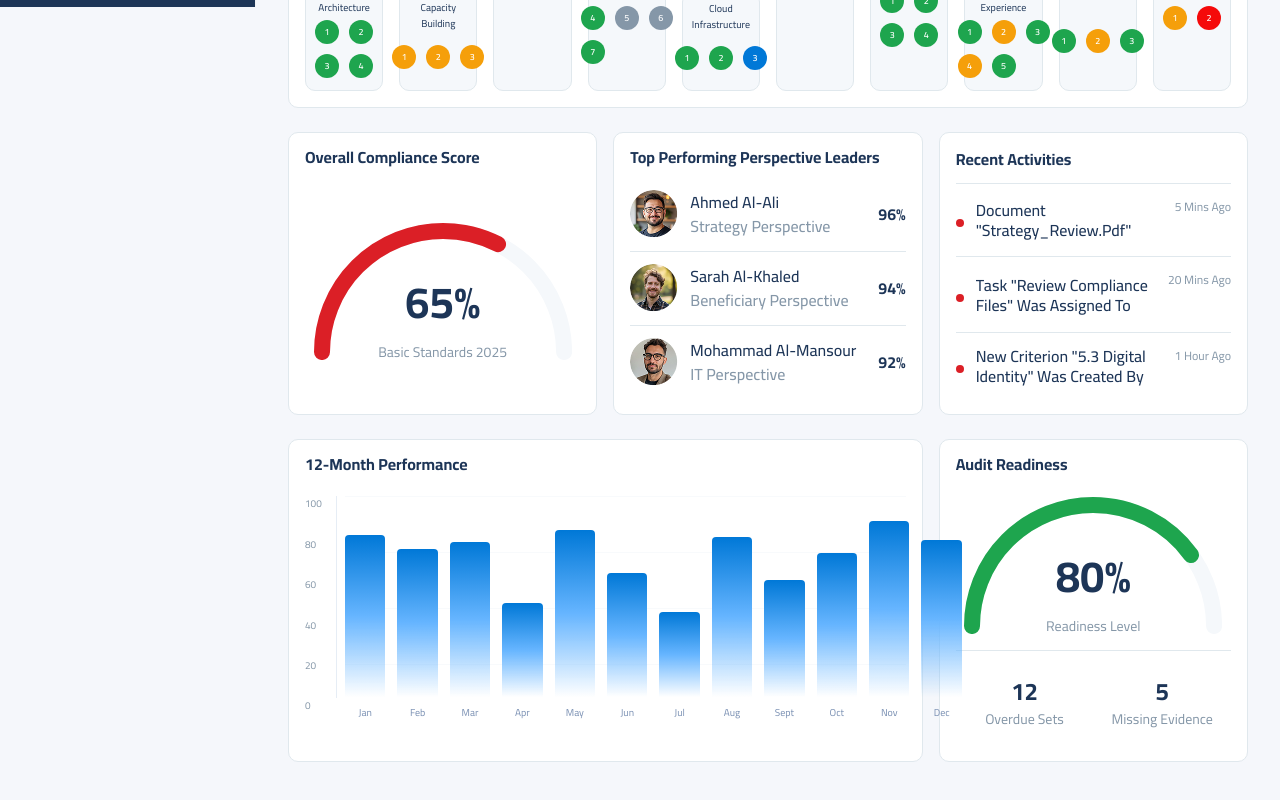
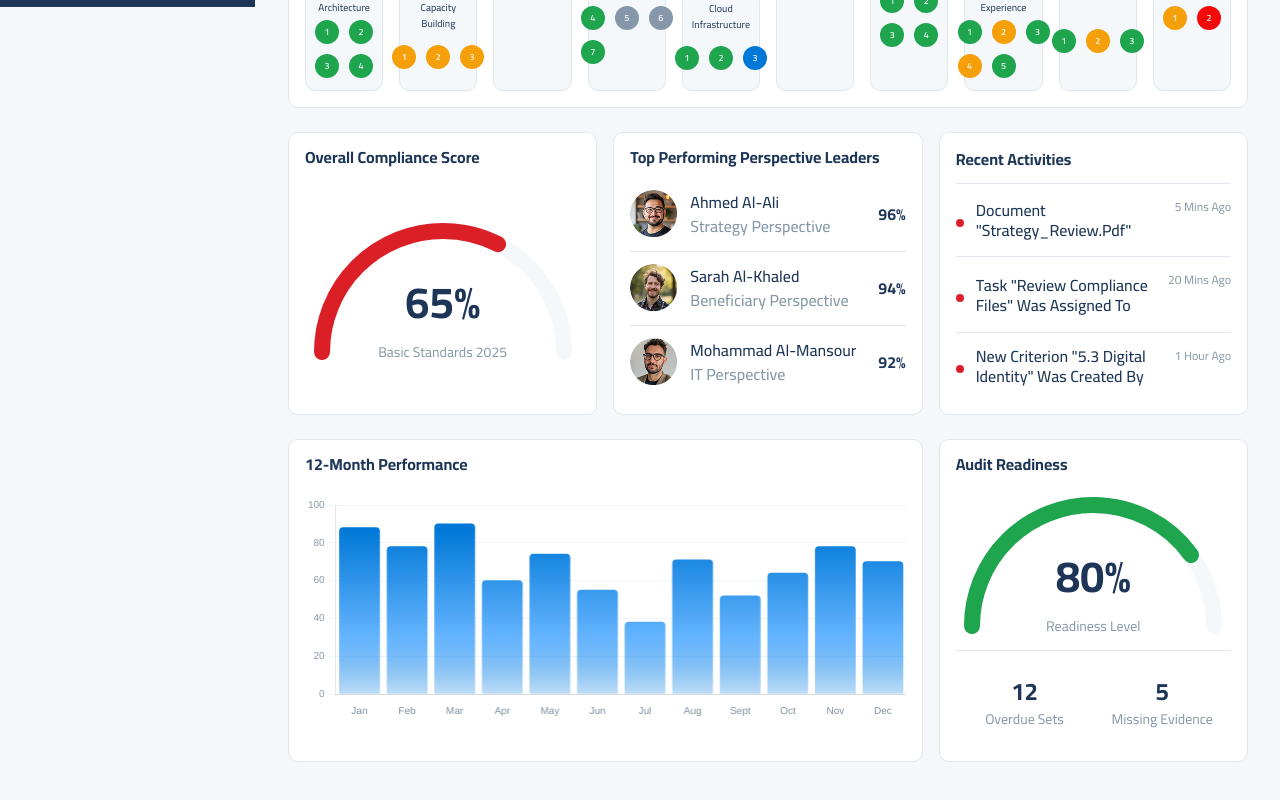
Before and after one commit to waqasshaukat/tahwul-task, a Next.js app: page / in a window 1280 px wide. Shown: the part 793-1593 px from the top of the page. Built offline with nearby package versions, Linux system fonts and the light colour scheme.

Commit message:
Add library for 12-Month Performance chart

```diff
--- a/package.json
+++ b/package.json
@@ -9,8 +9,10 @@
     "lint": "next lint"
   },
   "dependencies": {
+    "chart.js": "^4.5.1",
     "next": "^16.1.6",
     "react": "18.3.1",
+    "react-chartjs-2": "^5.3.1",
     "react-dom": "18.3.1"
   },
   "devDependencies": {
--- a/src/app/page.tsx
+++ b/src/app/page.tsx
@@ -12,6 +12,7 @@ import {
   progressColumns,
   statCards,
   timeline,
+  twelveMonthPerformance,
 } from "@/data/mock";
 
 export default function DashboardPage() {
@@ -42,8 +43,8 @@ export default function DashboardPage() {
         <div className="lg:col-span-2">
           <BarChart
             title="12-Month Performance"
-            values={[72, 66, 69, 42, 74, 55, 38, 71, 52, 64, 78, 70]}
-            labels={["Jan", "Feb", "Mar", "Apr", "May", "Jun", "Jul", "Aug", "Sept", "Oct", "Nov", "Dec"]}
+            values={twelveMonthPerformance.map((item) => item.value)}
+            labels={twelveMonthPerformance.map((item) => item.label)}
           />
         </div>
         <GaugeCard
--- a/src/components/BarChart.tsx
+++ b/src/components/BarChart.tsx
@@ -1,3 +1,17 @@
+"use client";
+
+import {
+  BarElement,
+  CategoryScale,
+  Chart as ChartJS,
+  Filler,
+  LinearScale,
+  Tooltip,
+} from "chart.js";
+import { Bar } from "react-chartjs-2";
+
+ChartJS.register(BarElement, CategoryScale, LinearScale, Tooltip, Filler);
+
 type Props = {
   title: string;
   values: number[];
@@ -5,48 +19,75 @@ type Props = {
 };
 
 export default function BarChart({ title, values, labels }: Props) {
-  const max = Math.max(...values);
+  const data = {
+    labels,
+    datasets: [
+      {
+        data: values,
+        backgroundColor: (context: { chart: { ctx: CanvasRenderingContext2D } }) => {
+          const { ctx } = context.chart;
+          const gradient = ctx.createLinearGradient(0, 0, 0, 220);
+          gradient.addColorStop(0, "#0078D7");
+          gradient.addColorStop(0.15, "#0078D7");
+          gradient.addColorStop(0.65, "#66B5FF");
+          gradient.addColorStop(1, "rgba(0, 120, 215, 0)");
+          return gradient;
+        },
+        borderRadius: 4,
+        barThickness: 40,
+        maxBarThickness: 40,
+      },
+    ],
+  };
+
+  const options = {
+    responsive: true,
+    maintainAspectRatio: false,
+    plugins: {
+      legend: { display: false },
+      tooltip: {
+        enabled: true,
+        backgroundColor: "#1D3557",
+        titleColor: "#FFFFFF",
+        bodyColor: "#FFFFFF",
+        displayColors: false,
+      },
+    },
+    layout: {
+      padding: { left: 0, right: 0, top: 0, bottom: 0 },
+    },
+    scales: {
+      x: {
+        grid: { display: false, drawBorder: false },
+        ticks: {
+          color: "#7D8FA0",
+          font: { size: 10, weight: "500" as const },
+        },
+      },
+      y: {
+        min: 0,
+        max: 100,
+        ticks: {
+          stepSize: 20,
+          color: "#8597A8",
+          font: { size: 10, weight: "500" as const },
+        },
+        grid: {
+          color: "rgba(230, 237, 245, 0.6)",
+          drawBorder: true,
+          borderColor: "#E6EDF5",
+        },
+      },
+    },
+  } as const;
+
   return (
     <div className="h-[322.09px] w-full rounded-[10px] border border-[#E0E8ED] bg-white p-4">
-      <h3 className="text-[16px] font-bold leading-4 text-[#1D3557]">{title}</h3>
-      <div className="relative mt-6 flex h-56 items-end gap-3 pl-10">
-        <div className="pointer-events-none absolute left-0 top-0 bottom-[22px] w-10 text-[10px] text-[#8597A8]">
-          <span className="absolute right-2 top-0 bottom-0 w-px bg-[#E6EDF5]" />
-          {[100, 80, 60, 40, 20, 0].map((tick, idx) => (
-            <div
-              key={tick}
-              className="absolute left-0"
-              style={{ top: `${(idx / 5) * 100}%` }}
-            >
-              {tick}
-            </div>
-          ))}
-        </div>
-        <div className="pointer-events-none absolute inset-0 z-0 left-10">
-          {[0, 1, 2, 3].map((line) => (
-            <span
-              key={line}
-              className="absolute left-0 right-0 h-px"
-              style={{
-                top: `${(line / 4) * 100}%`,
-                background: "rgba(230, 237, 245, 0.3)",
-              }}
-            />
-          ))}
-        </div>
-        {values.map((value, index) => (
-          <div key={`${labels[index]}-${value}`} className="relative z-10 flex flex-1 flex-col items-center gap-2">
-            <div className="flex h-44 w-[40.42px] items-end justify-center rounded-lg bg-transparent">
-              <div
-                className="w-[40.42px] rounded-t-[4px] bg-gradient-to-t from-transparent via-[#66B5FF] to-[#0078D7]"
-                style={{ height: `${(value / max) * 100}%` }}
-              />
-            </div>
-            <span className="text-[10px] text-slateblue-500">
-              {labels[index]}
-            </span>
-          </div>
-        ))}
+      <h3 className="text-[16px] font-bold leading-4 text-[#1D3557]">
+        {title}
+      </h3>
+      <div className="mt-6 h-56">
+        <Bar data={data} options={options} />
       </div>
     </div>
   );
--- a/src/data/mock.ts
+++ b/src/data/mock.ts
@@ -368,6 +368,21 @@ export const activities: {
   },
 ];
 
+export const twelveMonthPerformance = [
+  { label: "Jan", value: 88 },
+  { label: "Feb", value: 78 },
+  { label: "Mar", value: 90 },
+  { label: "Apr", value: 60 },
+  { label: "May", value: 74 },
+  { label: "Jun", value: 55 },
+  { label: "Jul", value: 38 },
+  { label: "Aug", value: 71 },
+  { label: "Sept", value: 52 },
+  { label: "Oct", value: 64 },
+  { label: "Nov", value: 78 },
+  { label: "Dec", value: 70 },
+] as const;
+
 export const evidenceSummary = [
   { label: "Total Evidence", value: "4", icon: "/icons/doc.svg" },
   { label: "Under Review Evidence", value: "3", icon: "/icons/under_review.svg" },
```
Also changed, not shown: 1 other file (tests, documents, lock files or other folders).
